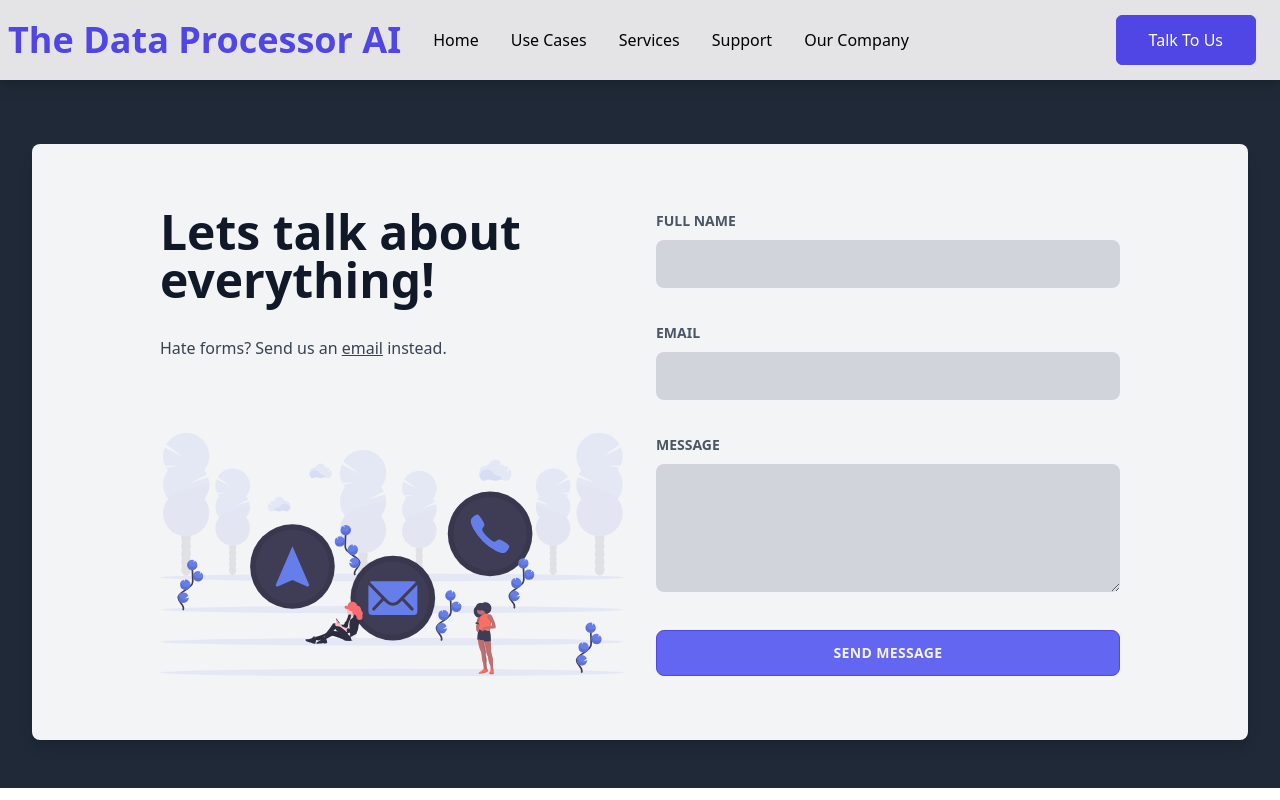
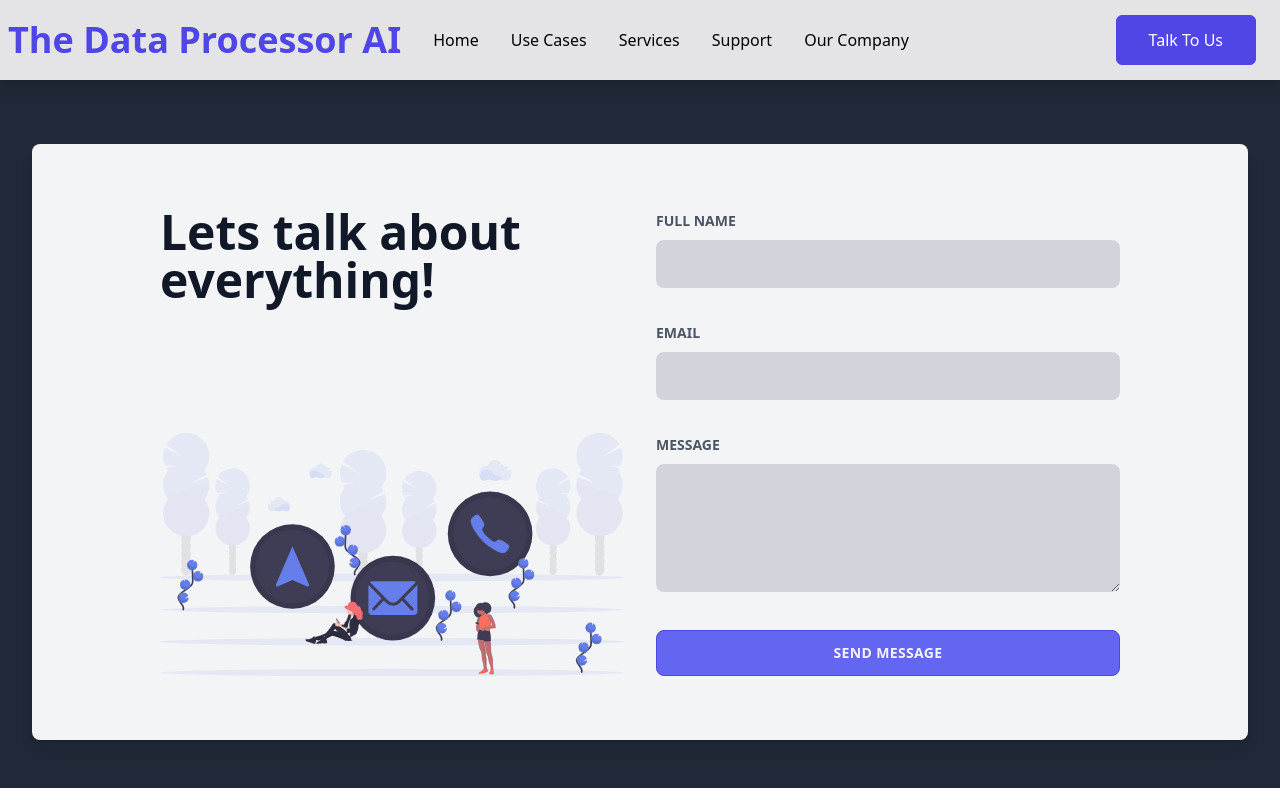
Before and after one commit to TheDataProcessorAI/react-website-app, a React (Create React App) app: page /contact in a window 1280 px wide. Shown: the top 800 px of the page. Built offline with nearby package versions, Linux system fonts and the light colour scheme.

Commit message:
removed redundant message

```diff
--- a/src/components/ContactForm.jsx
+++ b/src/components/ContactForm.jsx
@@ -37,9 +37,7 @@ const ContactForm = () => {
                 <div class="flex flex-col justify-between">
                 <div>
                     <h2 class="text-4xl lg:text-5xl font-bold leading-tight">Lets talk about everything!</h2>
-                    <div class="text-gray-700 mt-8">
-                    Hate forms? Send us an <span class="underline">email</span> instead.
-                    </div>
+
                 </div>
                 <div class="mt-8 text-center">
                     <svg class="w-full" xmlns="http://www.w3.org/2000/svg" xmlnsXlink="http://www.w3.org/1999/xlink"
```
